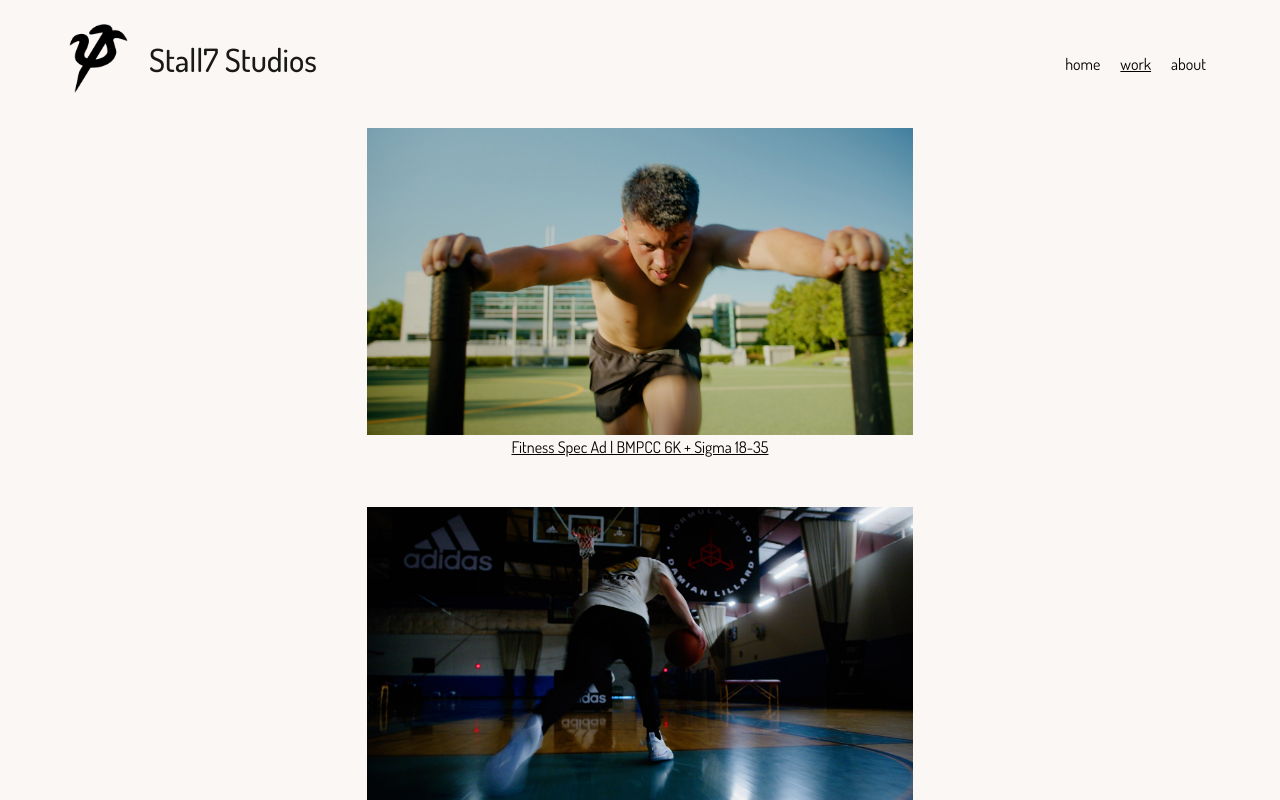
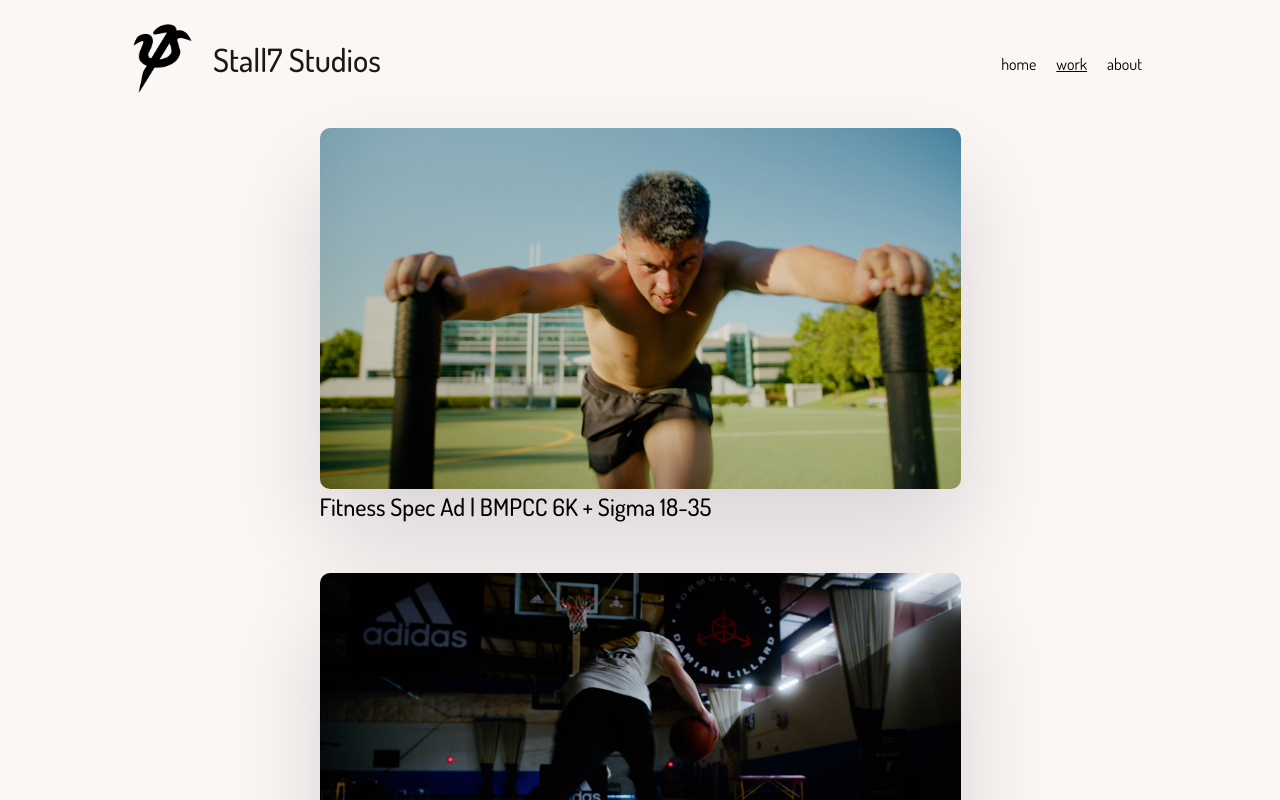
Before and after one commit to justinz99/stall7studios, a React (Create React App) app: page /work in a window 1280 px wide. Shown: the top 800 px of the page. Built offline with nearby package versions, Linux system fonts and the light colour scheme.

Commit message:
work page animation + added playlist to about page

```diff
--- a/src/App.css
+++ b/src/App.css
@@ -1,10 +1,12 @@
 * {
   font-family: 'Dosis', sans-serif;
   background-color: #fbf7f4;
+  /* font-weight: 200, 300, 400, 500 */
 }
 
 a {
   color: black;
+  text-decoration: none;
 }
 
 a:visited {
@@ -15,18 +17,13 @@ a:hover {
   color: #8f6894;
 }
 
-body {
-  max-width: 90vw;
-  margin-left: auto;
-  margin-right: auto;
-}
-
 /* header */
 
 .header {
   min-height: 8rem;
   display: flex;
   align-items: center;
+  padding: 0 10vw;
 }
 
 .nav-logo {
@@ -35,7 +32,7 @@ body {
 }
 
 .nav-logo img{
-  width: 7vw;
+  width: 10vw;
   max-width: 69px;
   height: auto;
   margin-right: 1rem;
@@ -83,14 +80,11 @@ body {
 }
 
 .home-sloganText {
-  font-weight: 300;
-  /* line-height: 150%; */
-  font-size: 4rem;
   margin: 0;
   width: 80vw;
   height: 20vh;
   margin-top: 10vh;
-  margin-bottom: 20vh;
+  margin-bottom: 100px;
 }
 
 .home-sloganText::after {
@@ -122,16 +116,20 @@ body {
 }
 
 .about-studioBioCol {
-  padding: 3rem .75rem;
+  padding: 3rem 2rem 5rem 2rem;
   font-size: 1.2em;
   display: flex;
   flex-direction: column;
-  justify-content: space-between;
+  justify-content: center;
 }
 
 .about-crewCol {
   display: flex;
-  margin-left: 2rem;
+}
+
+.about-playlist {
+  display: flex;
+  margin: 2rem 2rem 0 auto;
 }
 
 .about-footNote {
@@ -141,20 +139,19 @@ body {
 
 .about-crewContainer {
   display: block;
+  margin-left: 5rem;
 }
 
 .about-crewContainer-bigScreen {
   display: flex;
-  align-items: center;
   max-width: 50vw;
   max-height: 60vh;
-  /* border: 1px solid black; */
+  margin: 5% auto;
 }
 
 .about-profileCard {
   display: flex;
   align-items: center;
-  /* border: 1px solid red; */
 }
 
 .about-headshot {
@@ -184,23 +181,20 @@ body {
 
 .works-row {
   margin-bottom: 2rem;
-}
-
-.works-col {
-  margin: auto;
+  justify-content: center;
 }
 
 .works-thumbnail {
   width: 100%;
   height: auto;
+  border-radius: 10px;
 }
 
 .works-title {
-  text-align: center;
-}
-
-.works-thumbnail:hover {
-  box-shadow: rgba(50, 50, 93, 0.25) 0px 50px 100px -20px, rgba(0, 0, 0, 0.3) 0px 30px 60px -30px;
+  text-align: start;
+  font-weight: 500;
+  font-size: 1.5rem;
+  pointer-events: none;
 }
 
 /* work detail page */
@@ -209,7 +203,6 @@ body {
   display: flex;
   flex-direction: column;
   max-width: 70vw;
-  border: 1px
 }
 
 .videoDetails-mainVideo {
@@ -233,6 +226,7 @@ body {
   padding: 1rem;
   font-size: 1.25rem;
   border: 1px dotted black;
+  margin-left: 2rem;
 }
 
 
--- a/src/components/Footer.js
+++ b/src/components/Footer.js
@@ -4,7 +4,7 @@ const Footer = () => {
             <div>
                 <a href="https://www.instagram.com/stall7studios/"><i className="fa-brands fa-instagram fa-xl social" /></a>
                 <a href="https://www.youtube.com/channel/UCjYFPGdDeIBGI61DLk3Hh8g"><i className="fa-brands fa-youtube fa-xl social" /></a>
-                <a href="mailto: stall7@gmail.com"><i className="fa-solid fa-envelope fa-xl social"></i></a>
+                <a href="mailto: stall7studio@gmail.com"><i className="fa-solid fa-envelope fa-xl social"></i></a>
             </div>
             <small className="copyright">© 2022 - Stall7 - All Rights Reserved. </small>
         </div>
--- a/src/pages/Home.js
+++ b/src/pages/Home.js
@@ -1,15 +1,19 @@
 import { Col, Container, Row } from 'react-bootstrap'
 import { TypeAnimation } from 'react-type-animation'
+import { useMediaQuery } from '@mui/material';
 import { slogans } from '../texts';
 import wyattThumb from '../images/videoThumbnails/wyattThumb.jpg'
 import gannonThumb from '../images/videoThumbnails/gannonThumb.jpg'
 import depThumb from '../images/videoThumbnails/depThumb.jpg'
 
 export default function Home() {
+  const isBigScreen = useMediaQuery('(min-width: 576px)')
+  const typeAnimationStyle =
+    isBigScreen ? { fontWeight: 500, fontSize: '4rem' } : {fontWeight: 300, fontSize: '200%' }
 
   return (
     <Container className="home">
-      <TypeAnimation sequence={slogans} className='home-sloganText' wrapper='h1' speed={20} repeat={Infinity} cursor={false}/>
+        <TypeAnimation sequence={slogans} className='home-sloganText' wrapper='h1' speed={20} repeat={Infinity} cursor={false} style={{ typeAnimationStyle }}/>
       <Row className="home-vidRow">
         <Col>
           <img src={wyattThumb} alt="home thumbnailplaceholder" className='home-vidThumbnail' />
--- a/src/pages/VideoDetails.js
+++ b/src/pages/VideoDetails.js
@@ -33,7 +33,7 @@ export default function VideoDetails() {
                     title="YouTube video player"
                     allow="accelerometer; autoplay; clipboard-write; encrypted-media; gyroscope; picture-in-picture fullscreen"
                     allowFullScreen
-                    />
+                />
             </Col>
             <Row>
                 <Col className='videoDetails-info' sm={6}>
@@ -41,10 +41,10 @@ export default function VideoDetails() {
                 </Col>
                 {video.bts && <Col sm={6}>
                     <img src={'https://via.placeholder.com/200'} alt="bts" className='videoDetails-bts' />
-                </Col>    }
+                </Col>}
             </Row>
 
-               <StillsGrid />
+            <StillsGrid />
 
         </Container>
     )
--- a/src/pages/Work.js
+++ b/src/pages/Work.js
@@ -1,42 +1,45 @@
-import { useState } from 'react'
-import { Container, Row, Col } from 'react-bootstrap'
-import { Link } from 'react-router-dom'
-import { useSpring, animated } from 'react-spring'
-import { videos } from "../videos"
+import { useState } from 'react';
+import { Container, Row, Col } from 'react-bootstrap';
+import { Link } from 'react-router-dom';
+import { useSpring, animated} from 'react-spring';
+import { useMediaQuery } from '@mui/material';
+import { videos } from '../videos';
 
 export default function Work() {
+  const isBigScreen = useMediaQuery('(min-width: 576px)')
 
   const VideoCard = (props) => {
     const { id, title, thumbnail } = props.video
     const [onHover, setOnHover] = useState(false)
-    const styles = useSpring({
-      transform: onHover ? 'scale(1.03)' : 'scale(1)'
-    })
-    const toggleHover = () => {
-      setOnHover(!onHover)
+
+    const spring = useSpring({
+      to: onHover ? { scale: 1.2, transform: 'rotate(5deg)', boxShadow: 'rgba(17, 12, 46, 0.3) 0px 48px 100px 0px' } : { scale: 1, transform: 'rotate(0deg)', boxShadow: 'rgba(17, 12, 46, 0.15) 0px 48px 100px 0px' },
+      config: { mass: 7, tension: 200, friction: 30 }
+  })
+
+    const handleHover = () => {
+      if (isBigScreen) {
+        setOnHover(!onHover)
+      }
     }
 
     return (
       <Row className='works-row'>
-        <Col className='works-col' sm='6'>
-          <animated.div
-            style={styles}
-            onMouseEnter={() => toggleHover()}
-            onMouseLeave={() => toggleHover()}
-          >
-            <Link to={`${id}`} >
-              <img src={thumbnail} className='works-thumbnail' alt='video thumbnail' />
+        <Col md={7}>
+          <Link to={`${id}`} >
+            <div onMouseEnter={handleHover} onMouseLeave={handleHover}>
+              <animated.img src={thumbnail} className='works-thumbnail' alt='video thumbnail' style={spring}/>
               <p className='works-title'>{title}</p>
-            </Link>
-          </animated.div>
+            </div>
+          </Link>
         </Col>
       </Row>
     )
   }
 
   return (
-    <Container>
-      {videos.map(video => (<VideoCard video={video} key={video.id} />))}
+    <Container fluid='md'>
+      {videos.map(video => <VideoCard video={video} key={video.id}/>)}
     </Container>
   );
 }
--- a/src/videos.js
+++ b/src/videos.js
@@ -12,7 +12,7 @@ export const videos = [
         title: 'Fitness Spec Ad | BMPCC 6K + Sigma 18-35',
         thumbnail: wyattThumb,
         embedId: 'ApdtAa03uQE',
-        description: 'a short cinematic montage with Wyatt.',
+        description: 'To inpsire everythone into working out, Wyatt gives his all in this cinematic fitness video.',
         stillsPath: '/wyattStills/',
         stillsCount: 6,
     },
@@ -21,7 +21,7 @@ export const videos = [
         title: 'Basketball Spec Ad | BMPCC 6K + Sigma 18-35',
         thumbnail: gannonThumb,
         embedId: 'nfHaRDPmMAg',
-        description: 'A short cinematic film of basketball player Gannon Beaman showcasing his skills prior to his upcoming college basketball season.',
+        description: 'Introducing college basketball athlete: Gannon Beaman.',
         stillsPath: '/gannonStills/',
         stillsCount: 10
     },
@@ -30,7 +30,7 @@ export const videos = [
         title: 'Running With Drew | BMPCC 6K + Panasonic S1',
         thumbnail: drewThumb,
         embedId:'5Qi-NiTOlGs',
-        description: 'Short documentary shoot with marathon runner, Drew. This doc delves into the mind of a runner, as he trains at Smith Rock for an upcoming triathlon.',
+        description: 'Get to know Drew Walters, as he talks about how running has improved his livelihood',
         stillsPath: '/drewStills/',
         stillsCount: 4
     },
@@ -39,7 +39,7 @@ export const videos = [
         title: 'Living With It (Short Documentary) | BMPCC 6K',
         thumbnail: depThumb,
         embedId: 'SNhgoPm1zBA',
-        description: "\"Living With It\" is a short documentary about mental health and life with depression. Filmmaker Chris Vasquez's journey living with depression is conveyed through stories of hardship and struggle, to eventually an understanding of hope for the future.",
+        description: 'A story told by our own Christopher Vasquez in which he opens up about living with depression',
         stillsPath: '/depStills/',
         stillsCount: 4
     },
@@ -48,6 +48,7 @@ export const videos = [
         title: 'Smith Rock - 16mm Film Emulation | Panasonic S1',
         thumbnail: smithRockThumb,
         embedId: '6UvW0fpfRHs',
+        description: 'The Stall7 team takes in the wonderful sights Smith Rock National Park has to offer.',
         stillsPath: '/smithRockStills/',
         stillsCount: 10
     },
@@ -56,7 +57,7 @@ export const videos = [
         title: 'Dog Treat Spec Ad | BMPCC 6K + Sigma 18-35',
         thumbnail: anaThumb,
         embedId: 'kDsmbDBVEvo',
-        description: 'Nylabone Nubz dog treat spec ad shot on BMPCC 6K.',
+        description: 'A furry actor\'s debut into the commercial world with this Nylabone Nubz Dog Treats spec-ad',
         stillsPath: '/anaStills/',
         stillsCount: 4
     },
@@ -65,7 +66,7 @@ export const videos = [
         title: 'Dear Tere',
         thumbnail: tereThumb,
         embedId: '3swyuy5BdRc',
-        description: 'Dear Tere, you have worked for over 20 years and have left an impact on not just the company, but the people as well. It was an honor to hear all the wonderful things the people who care about you had to share. From all of us at Stall7Studios, we wish you a happy retirement!',
+        description: 'A congratulatory video for Nike retiree, Tere Enberg',
         stillsPath: '/tereStills/',
         stillsCount: 5
     },
```
Also changed, not shown: src/pages/About.js (+27 -16 lines).
